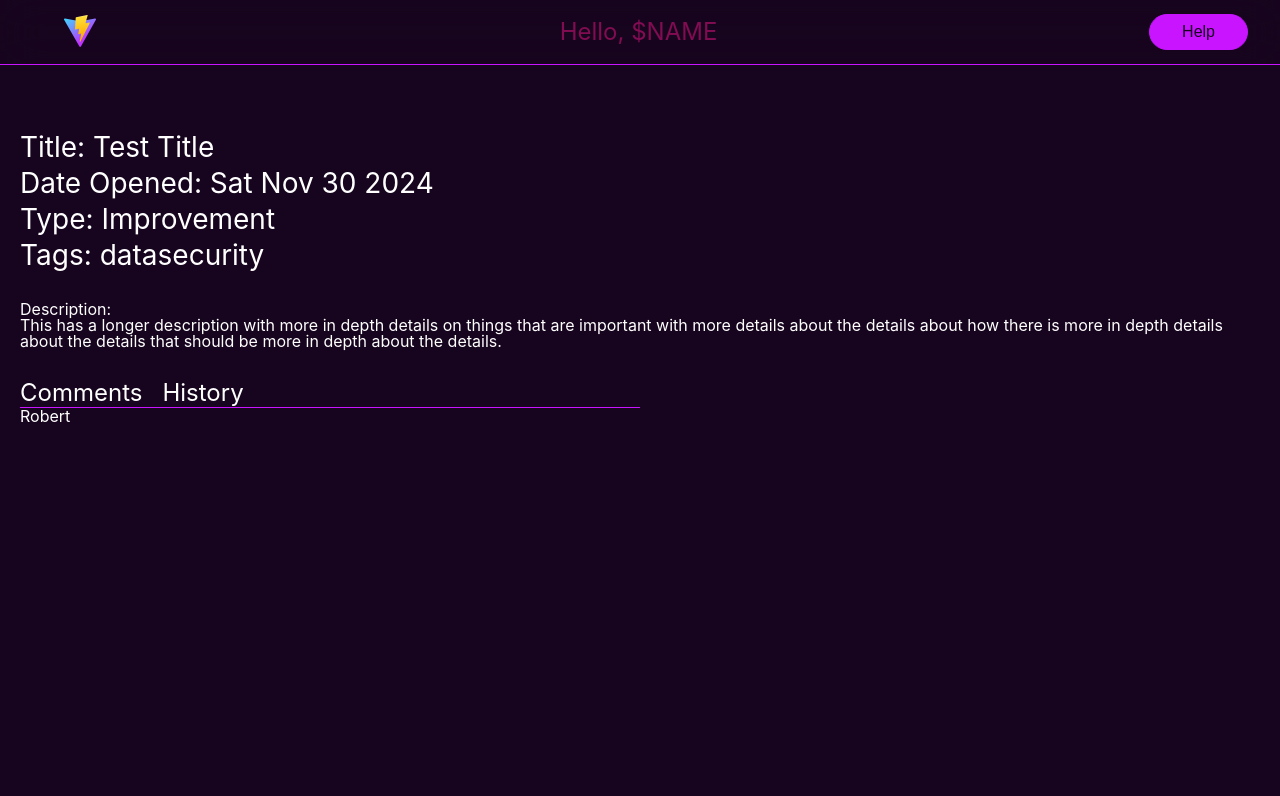
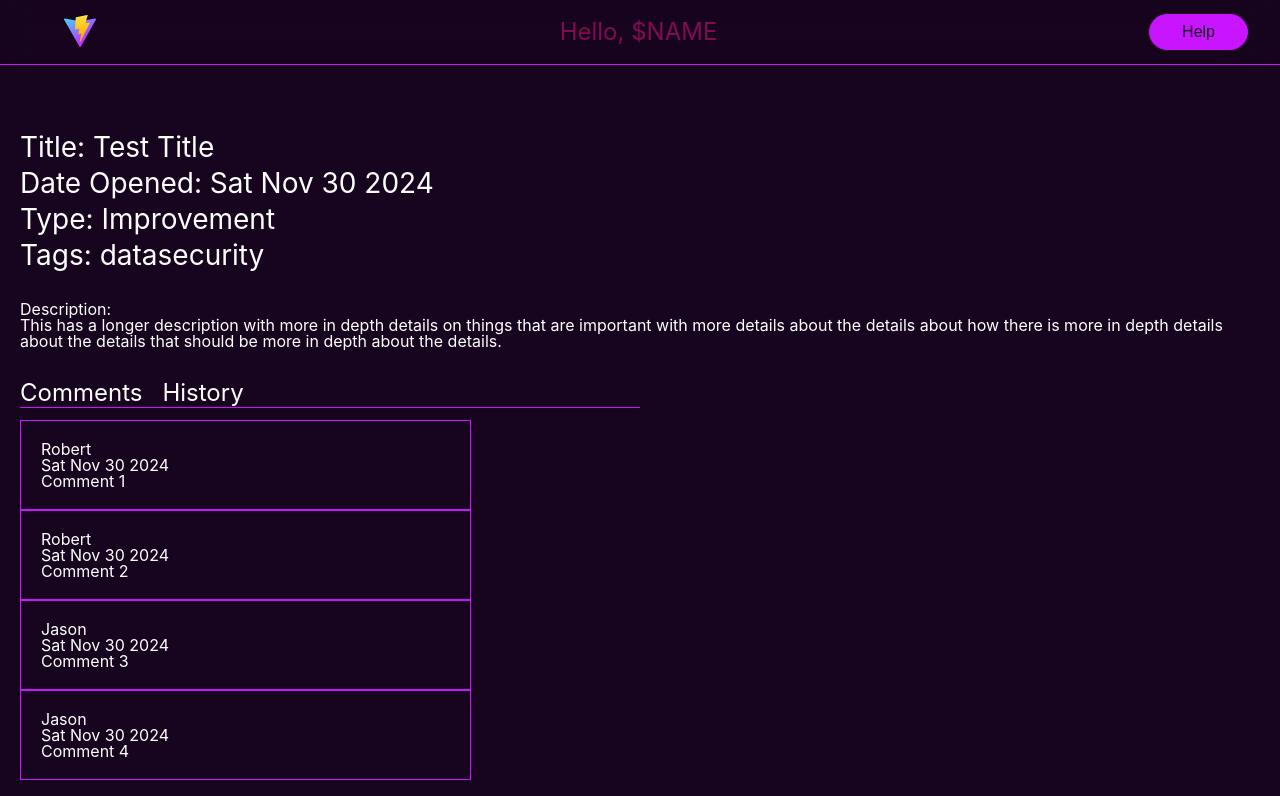
Before and after one commit to dwilliams304/ts-ticket-tracker, a React (Vite) app in the folder client/: page / in a window 1280 px wide. Both pictures are taken after a click on the element 640 px from the left and 433 px from the top of the page. Shown: the top 796 px of the page. Built offline with nearby package versions, Linux system fonts and the light colour scheme.

Commit message:
start mapping ticket comments to show properly

```diff
--- a/client/src/components/components.css
+++ b/client/src/components/components.css
@@ -113,6 +113,7 @@
     gap: 20px;
     padding-bottom: 2px;
     border-bottom: 1px solid var(--primaryColor);
+    margin-bottom: 12px;
 }
 
 .footer-tabs h3 {
@@ -122,3 +123,11 @@
 .footer-tabs h3:hover {
     color: var(--primaryColor);
 }
+
+.ticket-comment {
+    border: 1px solid var(--primaryColor);
+    display: flex;
+    flex-direction: column;
+    padding: 20px;
+    width: 33%;
+}
--- a/client/src/components/pages/TicketPage/TicketPage.tsx
+++ b/client/src/components/pages/TicketPage/TicketPage.tsx
@@ -52,9 +52,11 @@ export default function TicketPage(){
                         footerTab === "Comments" ?
                         <div>
                             {
-                                ticketData?.comments.map(comment => (
-                                    <div>
+                                ticketData?.comments.map((comment, i) => (
+                                    <div key={i} className="ticket-comment">
                                         <p>{comment.user.name}</p>
+                                        <p>{comment.timestamp.toDateString()}</p>
+                                        <p>{comment.comments}</p>
                                     </div>
                                 ))
                             }
--- a/client/src/data/dummydata.ts
+++ b/client/src/data/dummydata.ts
@@ -47,8 +47,23 @@ export const DummyTickets: FullTicket[] = [
             {
                 timestamp: new Date(),
                 user: Users[0],
-                comments: "No comments"
-            }
+                comments: "Comment 1"
+            },
+            {
+                timestamp: new Date(),
+                user: Users[0],
+                comments: "Comment 2"
+            },
+            {
+                timestamp: new Date(),
+                user: Users[1],
+                comments: "Comment 3"
+            },
+            {
+                timestamp: new Date(),
+                user: Users[1],
+                comments: "Comment 4"
+            },
         ]
     },
     {
```
